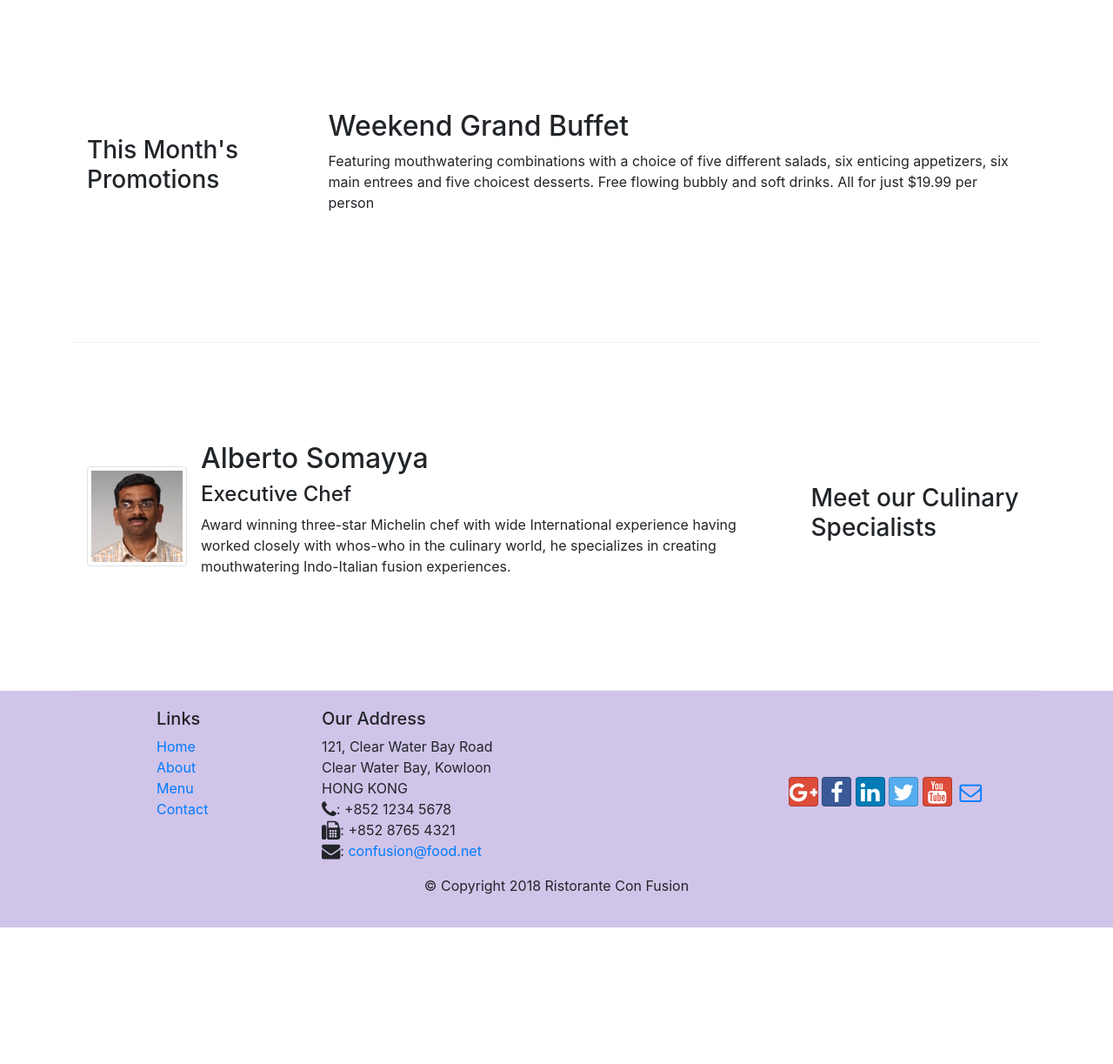
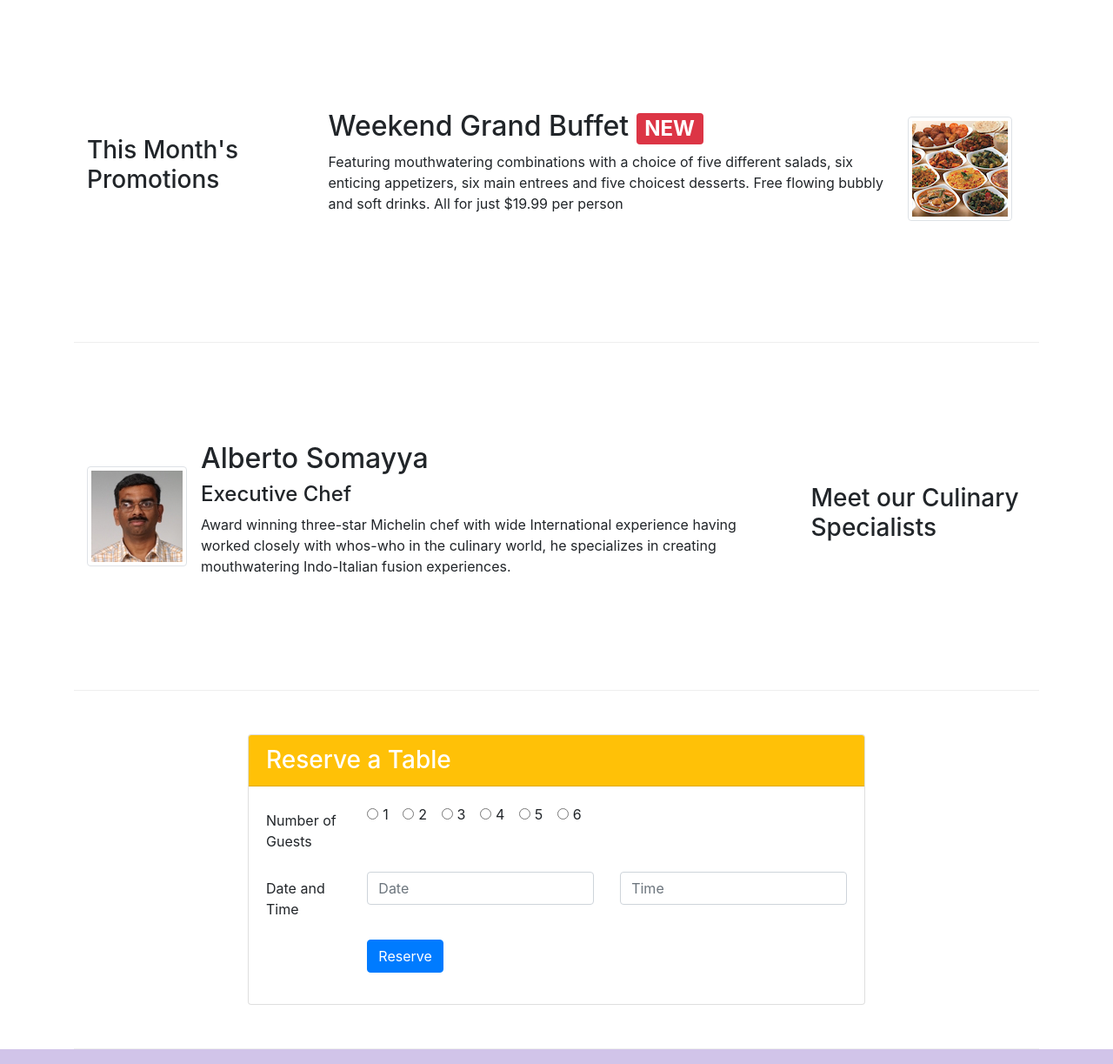
Before and after one commit to LettaVio/conFusion, a website: page index.html in a window 1280 px wide. Shown: the part 740-1963 px from the top of the page at 87% size. Before the commit the page ends 1806 px from the top, so only its background shows below. Drawn offline with nearby package versions, Linux system fonts and the light colour scheme.

Commit message:
Assignment 2

```diff
--- a/index.html
+++ b/index.html
@@ -42,7 +42,12 @@
                     <h1>Ristorante con Fusion</h1>
                     <p>We take inspiration from the World's best cuisines, and create a unique fusion experience. Our lipsmacking creations will tickle your culinary senses!</p>
                 </div>
-                <div class="col-12 col-sm">
+
+                <div class="col-12 col-sm-3">
+                    <img src="img/logo.png" class="img-fluid">
+                </div>
+                <div class="col-12 col-sm-3 align-self-center">
+                    <a href="#form-reserve" class="btn btn-warning btn-sm btn-block" role="button">Reserve a Table</a>
                 </div>
             </div>
         </div>
@@ -58,7 +63,7 @@
                     <img class="d-flex mr-3 img-thumbnail align-self-center" src="img/uthappizza.png" alt="uthappizza">
                     <div class="media-body">
                         <h2 class="mt-0">Uthappizza<span class="badge badge-danger ">HOT</span> <span class="badge badge-pill badge-secondary">$4.99</span></h2>
-                        <p>A unique combination of Indian Uthappam (pancake) and Italian pizza, topped with Cerignola olives, ripe vine cherry tomatoes, Vidalia onion, Guntur chillies and Buffalo Paneer.</p>
+                        <p class="d-none d-sm-block">A unique combination of Indian Uthappam (pancake) and Italian pizza, topped with Cerignola olives, ripe vine cherry tomatoes, Vidalia onion, Guntur chillies and Buffalo Paneer.</p>
                     </div>
                 </div>
 
@@ -70,8 +75,13 @@
                 <h3>This Month's Promotions</h3>
             </div>
             <div class="col col-sm col-md">
-                <h2>Weekend Grand Buffet</h2>
-                <p>Featuring mouthwatering combinations with a choice of five different salads, six enticing appetizers, six main entrees and five choicest desserts. Free flowing bubbly and soft drinks. All for just $19.99 per person </p>
+                <div class="media">
+                    <div class="media-body">
+                        <h2 class="mt-0">Weekend Grand Buffet <span class="badge badge-danger ">NEW</span> </h2>
+                        <p class="d-none d-sm-block">Featuring mouthwatering combinations with a choice of five different salads, six enticing appetizers, six main entrees and five choicest desserts. Free flowing bubbly and soft drinks. All for just $19.99 per person </p>
+                    </div>
+                    <img class="d-flex mr-3 img-thumbnail align-self-center" src="img/buffet.png" alt="buffet">
+                </div>
             </div>
         </div>
 
@@ -85,9 +95,66 @@
                     <div class="media-body">
                         <h2 class="mt-0">Alberto Somayya</h2>
                         <h4>Executive Chef</h4>
-                        <p>Award winning three-star Michelin chef with wide International experience having worked closely with whos-who in the culinary world, he specializes in creating mouthwatering Indo-Italian fusion experiences. </p>
+                        <p class="d-none d-sm-block">Award winning three-star Michelin chef with wide International experience having worked closely with whos-who in the culinary world, he specializes in creating mouthwatering Indo-Italian fusion experiences. </p>
                     </div>
 
+                </div>
+
+            </div>
+        </div>
+        <div class="row row-content">
+            <div class="col-12 col-sm-8 offset-sm-2">
+                <div class="card" id="form-reserve">
+                    <h3 class="card-header text-white bg-warning ">Reserve a Table</h3>
+                    <div class="card-body">
+                        <form>
+                            <div class="form-group row">
+                                <label for="number_guest" class="col-md-2 col-form-label">Number of Guests</label>
+                                <div class="col-md-10">
+
+                                    <div class="form-check form-check-inline">
+                                        <input class="form-check-input" type="radio" name="inlineRadioOptions" id="inlineRadio1" value="option1">
+                                        <label class="form-check-label" for="inlineRadio1">1</label>
+                                    </div>
+                                    <div class="form-check form-check-inline">
+                                        <input class="form-check-input" type="radio" name="inlineRadioOptions" id="inlineRadio2" value="option2">
+                                        <label class="form-check-label" for="inlineRadio2">2</label>
+                                    </div>
+                                    <div class="form-check form-check-inline">
+                                        <input class="form-check-input" type="radio" name="inlineRadioOptions" id="inlineRadio3" value="option3">
+                                        <label class="form-check-label" for="inlineRadio3">3 </label>
+                                    </div>
+                                    <div class="form-check form-check-inline">
+                                        <input class="form-check-input" type="radio" name="inlineRadioOptions" id="inlineRadio4" value="option4">
+                                        <label class="form-check-label" for="inlineRadio4">4 </label>
+                                    </div>
+                                    <div class="form-check form-check-inline">
+                                        <input class="form-check-input" type="radio" name="inlineRadioOptions" id="inlineRadio5" value="option5">
+                                        <label class="form-check-label" for="inlineRadio5">5 </label>
+                                    </div>
+                                    <div class="form-check form-check-inline">
+                                        <input class="form-check-input" type="radio" name="inlineRadioOptions" id="inlineRadio6" value="option6">
+                                        <label class="form-check-label" for="inlineRadio6">6 </label>
+                                    </div>
+                                </div>
+                            </div>
+                            <div class="form-group row">
+                                <label for="number_guest" class="col-md-2 col-form-label">Date and Time</label>
+                                <div class="col-md-5">
+                                    <input type="text" class="form-control" id="date" name="date" placeholder="Date">
+                                </div>
+                                <div class="col-md-5">
+                                    <input type="text" class="form-control" id="time" name="time" placeholder="Time">
+                                </div>
+
+                            </div>
+                            <div class="form-group row">
+                                <div class="offset-md-2 col-md-10">
+                                    <button type="submit" class="btn btn-primary">Reserve</button>
+                                </div>
+                            </div>
+                        </form>
+                    </div>
                 </div>
 
             </div>
```
